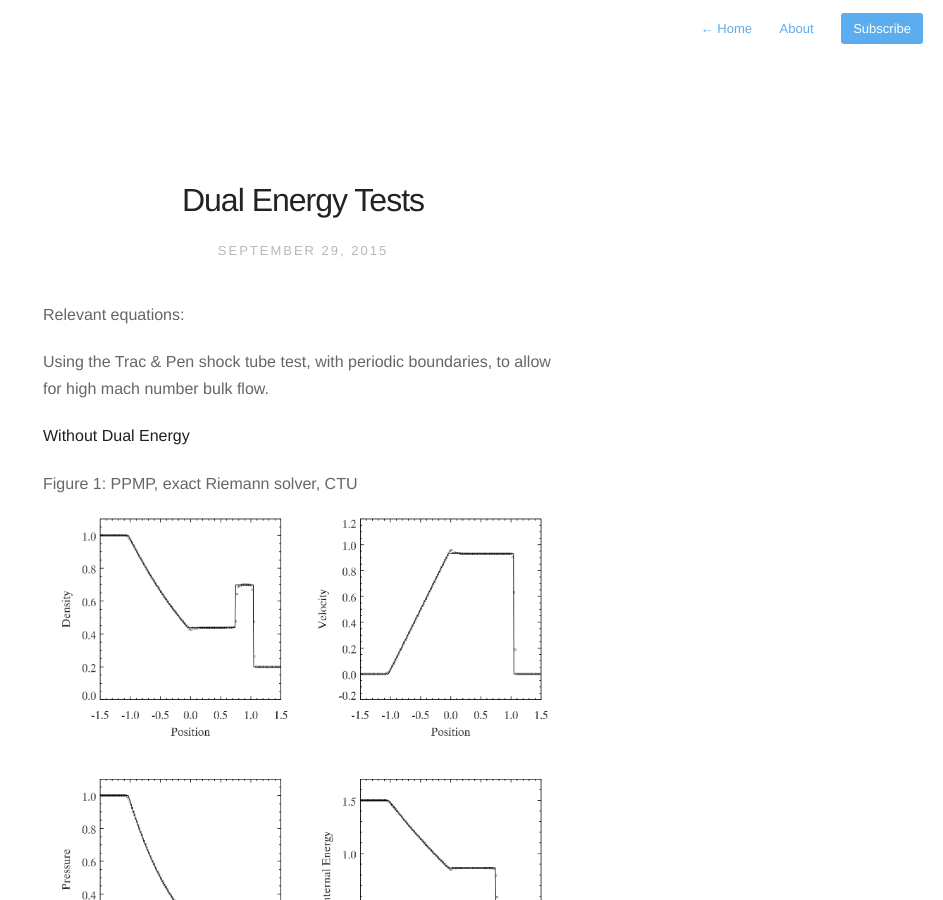
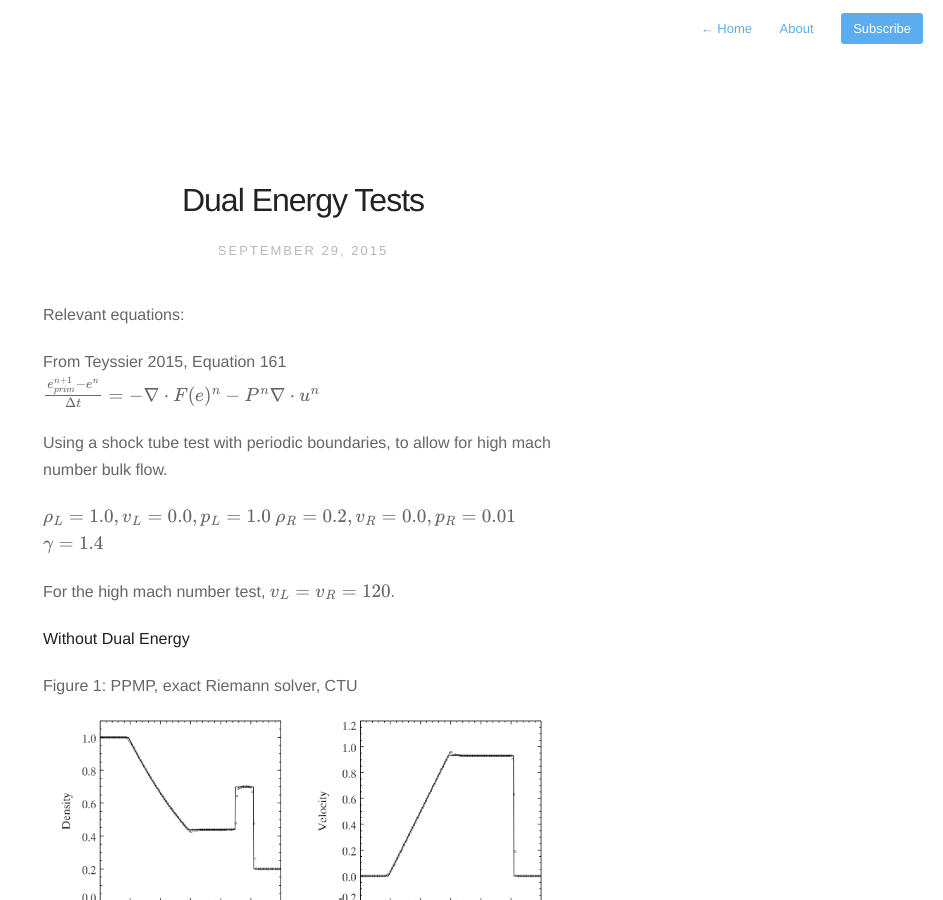
Before and after one commit to evaneschneider/site, a Jekyll site: the page built from _posts/2015-09-29-first-post.markdown, in a window 1280 px wide and 900 px high. Shown: the whole window, without its empty margins (337-1280 px from the left). Built offline with Jekyll 4.4.1, drawn with Linux system fonts in a browser that asks for light colours; nearby versions of some CDN libraries; formulas are drawn with MathJax 3.

Commit message:
Adding Equations

```diff
--- a/_posts/2015-09-29-first-post.markdown
+++ b/_posts/2015-09-29-first-post.markdown
@@ -6,7 +6,20 @@ description: Experimenting with different dual energy formulations
 
 Relevant equations:
 
-Using the Trac & Pen shock tube test, with periodic boundaries, to allow for high mach number bulk flow.
+From Teyssier 2015, Equation 161
+$$
+\frac{e^{n+1}_{prim} - e^n}{\Delta t} = - \nabla \cdot F(e)^n - P^n \nabla \cdot u^n
+$$
+
+Using a shock tube test with periodic boundaries, to allow for high mach number bulk flow.
+
+<span>
+$$ \rho_L = 1.0, v_L = 0.0, p_L = 1.0 $$
+$$ \rho_R = 0.2, v_R = 0.0, p_R = 0.01 $$
+$$ \gamma = 1.4 $$
+</span>
+
+For the high mach number test, $$ v_L = v_R = 120 $$.
 
 
 **Without Dual Energy**
```
